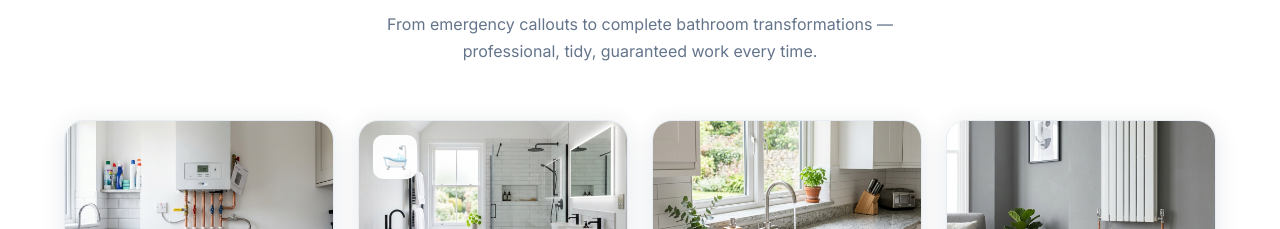
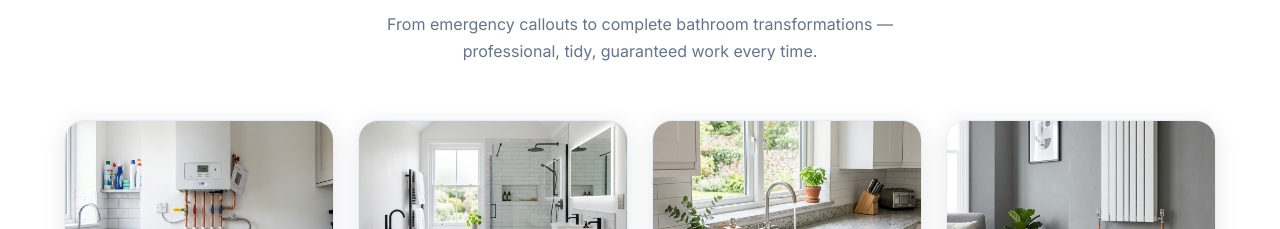
Before and after one commit to TradeCraftWeb/Premier-Plumbing, a plain HTML site: page index.html in a window 1280 px wide. Shown: the part 1142-1371 px from the top of the page. Drawn offline with nearby package versions, Linux system fonts and the light colour scheme.

Commit message:
Update index.html

```diff
--- a/index.html
+++ b/index.html
@@ -126,7 +126,7 @@
       <div class="service-card">
         <div class="sc-img">
           <img src="images/gallery_bathroom.png" alt="Bathroom refit Lincolnshire" />
-          <div class="sc-icon">🛁</div>
+          <!--<div class="sc-icon">🛁</div>-->
         </div>
         <div class="sc-body">
           <h3>Bathroom &amp; Kitchen Refits</h3>
```
